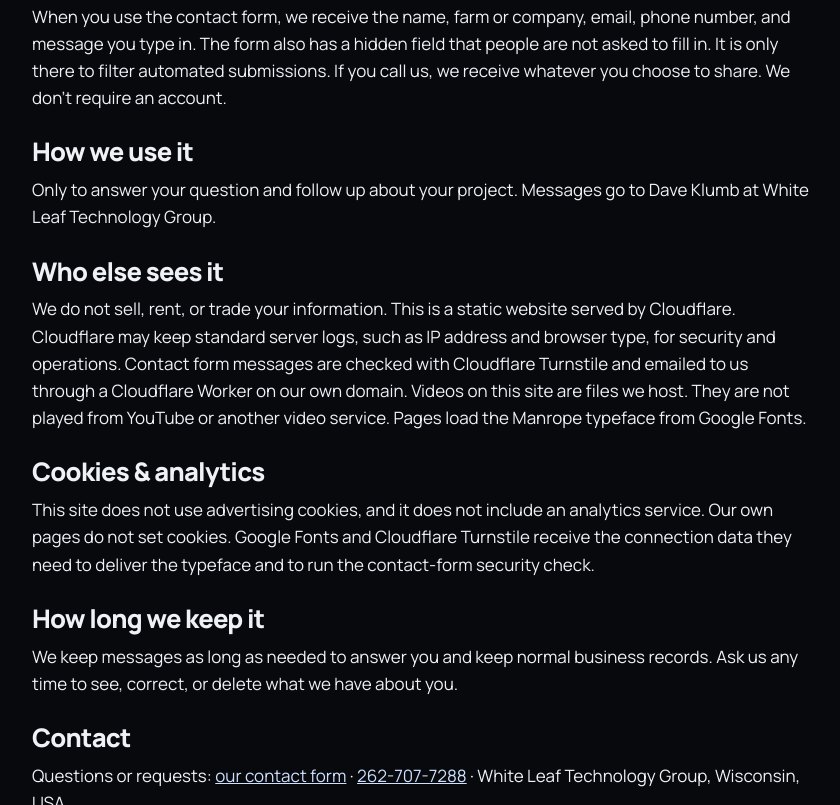
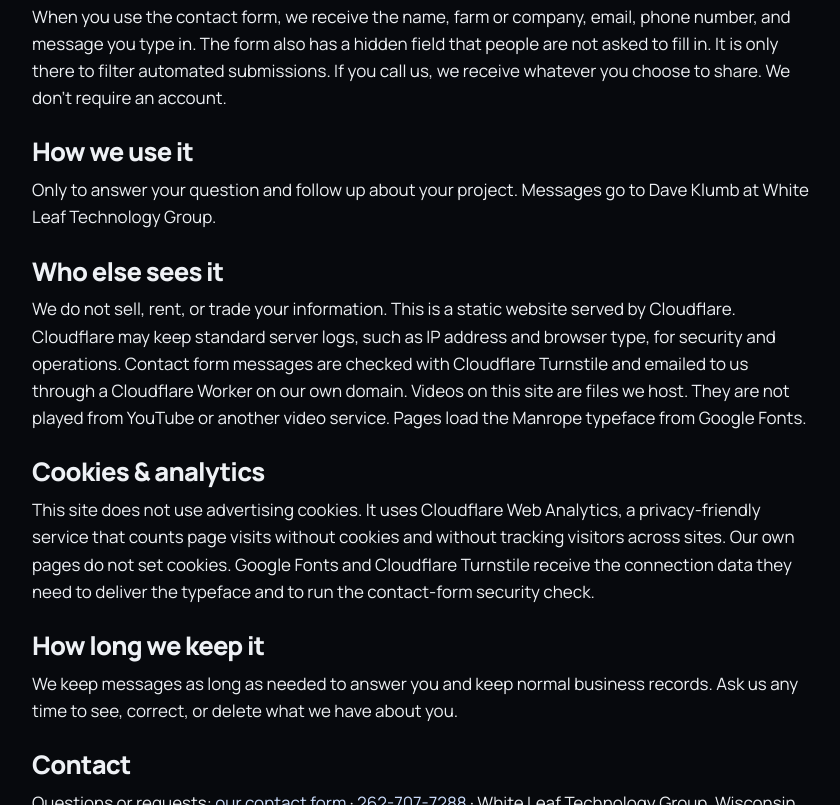
Before and after one commit to WhiteLeafLED/white-leaf-technology-group, a plain HTML site: page privacy.html in a window 1280 px wide. Shown: the part 381-1186 px from the top of the page, without its empty margins (218-1058 px from the left). Drawn offline with Linux system fonts and the light colour scheme.

Commit message:
Turn on Cloudflare Web Analytics (cookie-free) and update privacy policy
- Manual beacon on index, privacy and 404 pages
- CSP: allow static.cloudflareinsights.com (script) and cloudflareinsights.com (connect)
- Privacy policy: describe Cloudflare Web Analytics accurately

```diff
--- a/privacy.html
+++ b/privacy.html
@@ -40,7 +40,7 @@
 <h3>Who else sees it</h3>
 <p>We do not sell, rent, or trade your information. This is a static website served by Cloudflare. Cloudflare may keep standard server logs, such as IP address and browser type, for security and operations. Contact form messages are checked with Cloudflare Turnstile and emailed to us through a Cloudflare Worker on our own domain. Videos on this site are files we host. They are not played from YouTube or another video service. Pages load the Manrope typeface from Google Fonts.</p>
 <h3>Cookies &amp; analytics</h3>
-<p>This site does not use advertising cookies, and it does not include an analytics service. Our own pages do not set cookies. Google Fonts and Cloudflare Turnstile receive the connection data they need to deliver the typeface and to run the contact-form security check.</p>
+<p>This site does not use advertising cookies. It uses Cloudflare Web Analytics, a privacy-friendly service that counts page visits without cookies and without tracking visitors across sites. Our own pages do not set cookies. Google Fonts and Cloudflare Turnstile receive the connection data they need to deliver the typeface and to run the contact-form security check.</p>
 <h3>How long we keep it</h3>
 <p>We keep messages as long as needed to answer you and keep normal business records. Ask us any time to see, correct, or delete what we have about you.</p>
 <h3>Contact</h3>
@@ -87,5 +87,6 @@
   });
 })();
 </script>
+<!-- Cloudflare Web Analytics --><script defer src="https://static.cloudflareinsights.com/beacon.min.js" data-cf-beacon='{"token": "bc44002e8fd24649bb0716f6893d6892"}'></script>
 </body>
 </html>
```
Also changed, not shown: 404.html (+1 -0 lines), index.html (+1 -0 lines), 2 other files.
